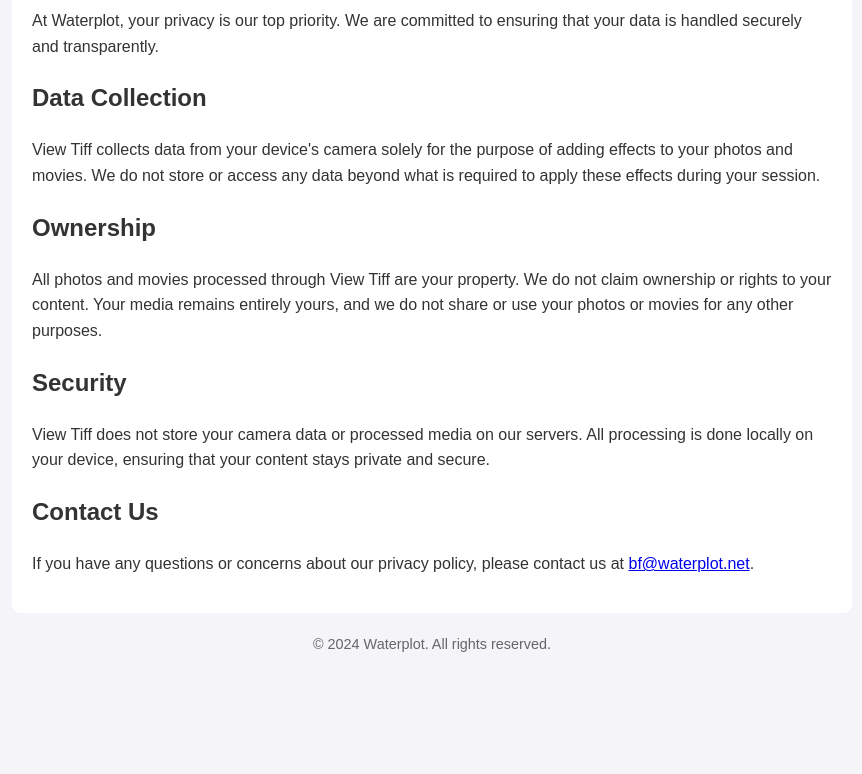
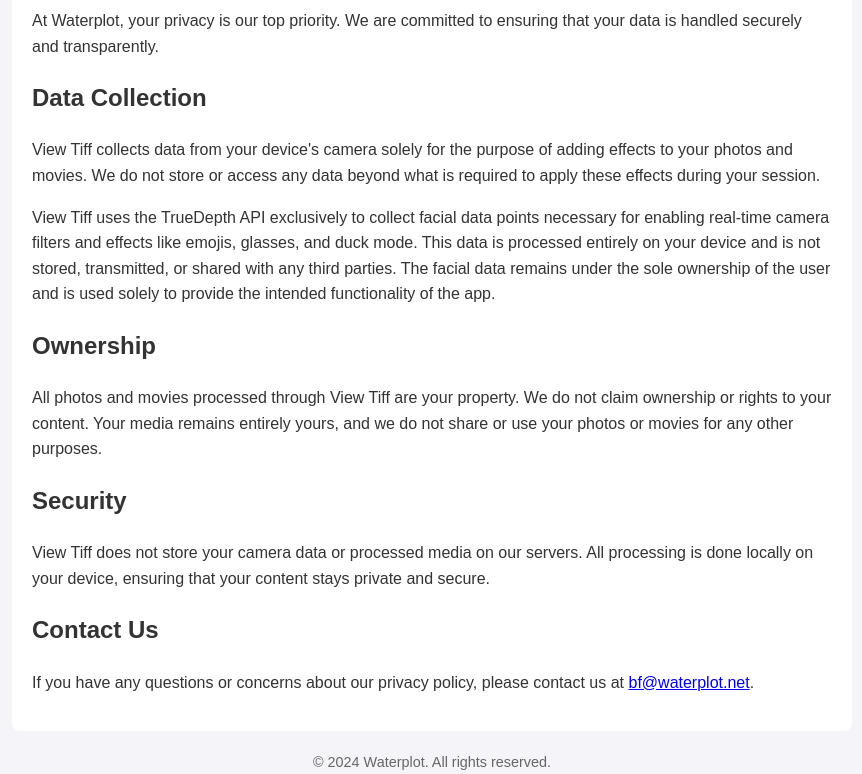
Before and after one commit to benlarrison/ViewTiffPrivacy, a plain HTML site: page index.html in a window 1280 px wide. Shown: the part 126-900 px from the top of the page, without its empty margins (208-1070 px from the left). Before the commit the page ends 800 px from the top, so only its background shows below. Drawn offline with Linux system fonts and the light colour scheme.

Commit message:
Update index.html

```diff
--- a/index.html
+++ b/index.html
@@ -42,6 +42,9 @@
         <p>
             View Tiff collects data from your device's camera solely for the purpose of adding effects to your photos and movies. We do not store or access any data beyond what is required to apply these effects during your session.
         </p>
+        <p>
+            View Tiff uses the TrueDepth API exclusively to collect facial data points necessary for enabling real-time camera filters and effects like emojis, glasses, and duck mode. This data is processed entirely on your device and is not stored, transmitted, or shared with any third parties. The facial data remains under the sole ownership of the user and is used solely to provide the intended functionality of the app.
+        </p>
         <h2>Ownership</h2>
         <p>
             All photos and movies processed through View Tiff are your property. We do not claim ownership or rights to your content. Your media remains entirely yours, and we do not share or use your photos or movies for any other purposes.
```
